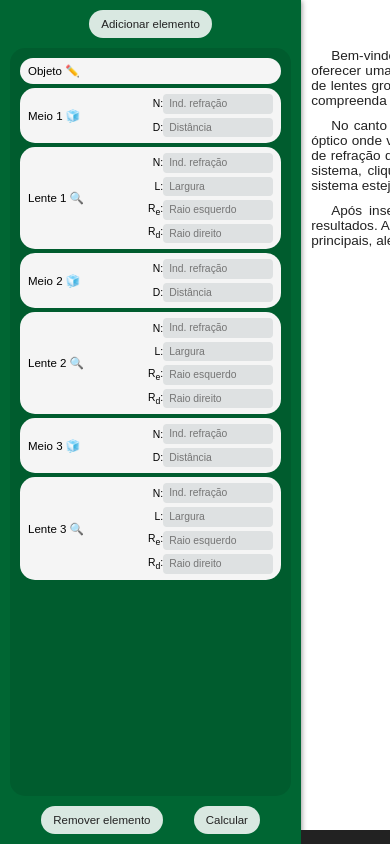
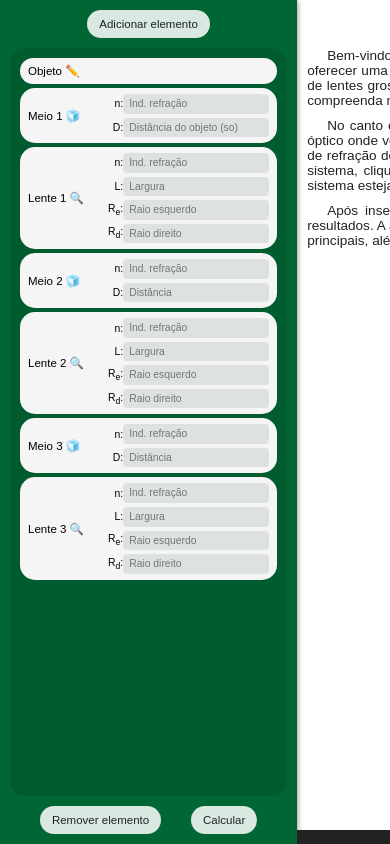
Before and after one commit to ArthurOliveira96/TG-SistemaLentes, a plain HTML site: page index.html in a window 390 px wide. Both pictures are taken after a click on the button "Adicionar elemento". Shown: the top 844 px of the page. Drawn offline with Linux system fonts and the light colour scheme.

Commit message:
Atualizacao professor
N: => n:
placeholder: Distancia do objeto (so)
placeholder: Distancia da imagem (si)

media query

```diff
--- a/index.html
+++ b/index.html
@@ -20,12 +20,12 @@
                     <h2>Meio 1 🧊</h2>
                     <div class="input-boxes">
                         <div class="input-box">
-                            <label for="iref2">N:</label>
+                            <label for="iref2">n:</label>
                             <input type="number" name="ref2" id="iref2" placeholder="Ind. refração" step="0.0000000001" min="1" required>
                         </div>
                         <div class="input-box">
                             <label for="idist2">D:</label>
-                            <input type="number" name="dist2" id="idist2" placeholder="Distância" step="0.0000000001" min="0" required>
+                            <input type="number" name="dist2" id="idist2" placeholder="Distância do objeto (so)" step="0.0000000001" min="0" required>
                         </div>
                     </div>
                 </div>
@@ -33,7 +33,7 @@
                     <h2>Lente 1 🔍</h2>
                     <div class="input-boxes">
                         <div class="input-box">
-                            <label for="iref3">N:</label>
+                            <label for="iref3">n:</label>
                             <input type="number" name="ref3" id="iref3" placeholder="Ind. refração" step="0.0000000001" min="1" required>
                         </div>
                         <div class="input-box">
@@ -54,7 +54,7 @@
                     <h2>Meio 2 🧊</h2>
                     <div class="input-boxes">
                         <div class="input-box">
-                            <label for="iref4">N:</label>
+                            <label for="iref4">n:</label>
                             <input type="number" name="ref4" id="iref4" placeholder="Ind. refração" step="0.0000000001" min="1" required>
                         </div>
                         <div class="input-box">
@@ -67,7 +67,7 @@
                     <h2>Lente 2 🔍</h2>
                     <div class="input-boxes">
                         <div class="input-box">
-                            <label for="iref5">N:</label>
+                            <label for="iref5">n:</label>
                             <input type="number" name="ref5" id="iref5" placeholder="Ind. refração" step="0.0000000001" min="1" required>
                         </div>
                         <div class="input-box">
@@ -88,12 +88,12 @@
                     <h2>Meio 3 🧊</h2>
                     <div class="input-boxes">
                         <div class="input-box">
-                            <label for="iref6">N:</label>
+                            <label for="iref6">n:</label>
                             <input type="number" name="ref6" id="iref6" placeholder="Ind. refração" step="0.0000000001" min="1" required>
                         </div>
                         <div class="input-box line--through">
                             <label for="idist6">D:</label>
-                            <input type="number" name="dist6" id="idist6" placeholder="Distância" step="0.0000000001" min="0">
+                            <input type="number" name="dist6" id="idist6" placeholder="Distância da imagem (si)" step="0.0000000001" min="0">
                         </div>
                     </div>
                 </div>
--- a/script.js
+++ b/script.js
@@ -166,11 +166,16 @@ const addLineThrough = () => {
     inputBoxes.forEach((element) => {
         element.classList.remove("line--through");
         element.querySelector("input").required = true;
+        if (element.querySelector("input").placeholder === "Distância da imagem (si)"){
+            element.querySelector("input").placeholder = "Distância";
+        };
+
     })
 
     if (lastInputBox.querySelector("label").innerHTML === "D:"){
         lastInputBox.classList.add("line--through");
         lastInputBox.querySelector("input").required = false;
+        lastInputBox.querySelector("input").placeholder = "Distância da imagem (si)"
     }
 };
 
@@ -187,7 +192,7 @@ document.getElementById("add-elemento").onclick = () => {
                     <h2>Meio ${(items+1)/2} 🧊</h2>
                     <div class="input-boxes">
                         <div class="input-box">
-                            <label for="iref${items+1}">N:</label>
+                            <label for="iref${items+1}">n:</label>
                             <input type="number" name="ref${items+1}" id="iref${items+1}" placeholder="Ind. refração" step="0.0000000001" min="1" required>
                         </div>
                         <div class="input-box">
@@ -205,7 +210,7 @@ document.getElementById("add-elemento").onclick = () => {
                     <h2>Lente ${items/2} 🔍</h2>
                     <div class="input-boxes">
                         <div class="input-box">
-                            <label for="iref${items+1}">N:</label>
+                            <label for="iref${items+1}">n:</label>
                             <input type="number" name="ref${items+1}" id="iref${items+1}" placeholder="Ind. refração" step="0.0000000001" min="1" required>
                         </div>
                         <div class="input-box">
@@ -253,7 +258,7 @@ document.getElementById("calcular").onclick = () => {
 
     // Se o ultimo item nao eh MEIO, cancela a operacao
     if (param_items.length % 2 === 1) {
-        alert("O último item do sistema deve ser um MEIO.");
+        alert("O último elemento do sistema deve ser um MEIO.");
         return
     }
 
--- a/style.css
+++ b/style.css
@@ -90,8 +90,8 @@ aside > form > section.middle > div.input-element {
     display: flex;
     flex-direction: row;
     flex-wrap: nowrap;
-    gap: 50px;
-    justify-content: flex-end;
+    gap: 10px;
+    justify-content: space-between;
     padding: 6px 8px;
     background-color: whitesmoke;
     border-radius: 15px;
@@ -133,7 +133,7 @@ aside > form > section.middle > div.input-element > div.input-boxes > div.input-
     color: rgb(14, 14, 16);
     background: #dee1e2;
     font-size: 0.9em;
-    width: 110px;
+    /* width: 130px; */
 }
 
 aside > form > section.bottom {
@@ -228,3 +228,9 @@ main > footer {
 .line--through {
     text-decoration: line-through;
 }
+
+@media screen and (min-width:12850px){
+    aside > form > section.middle {
+        font-size: 1em;
+    }
+}
```
